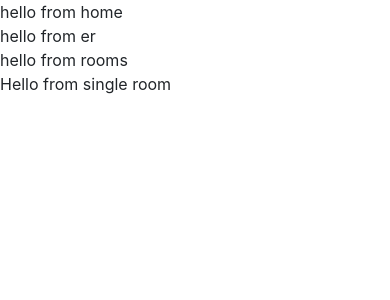
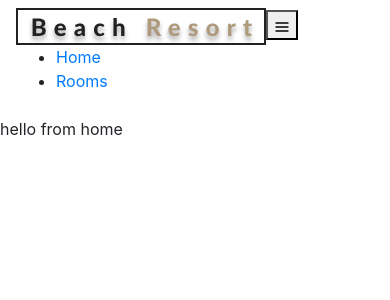
Before and after one commit to mamady310/hotel-rooms, a React (Create React App) app: page / in a window 390 px wide. Shown: the top 300 px of the page. Built offline with nearby package versions, Linux system fonts and the light colour scheme.

Commit message:
created navbar component and hamburger menu to toggle when clicked..now working on hero components for all pages

```diff
--- a/src/App.js
+++ b/src/App.js
@@ -1,17 +1,24 @@
 import React from 'react';
 import './App.css';
-import Home from "./pages/Home"
-import Error from "./pages/Error"
-import Rooms from "./pages/Rooms"
-import SingleRooms from "./pages/SingleRooms"
+import Home from "./pages/Home";
+import Error from "./pages/Error";
+import Rooms from "./pages/Rooms";
+import SingleRoom from "./pages/SingleRoom";
+import { Route, Switch } from 'react-router-dom';
+import NavBar from './components/NavBar'
 
 function App() {
   return (
     <>
-     <Home />
-     <Error />
-     <Rooms/>
-     <SingleRooms/>
+    <NavBar />
+    <Switch>
+    <Route exact path="/" component={Home}/>
+    <Route exact path="/rooms/" component={Rooms}/>
+    <Route exact path="/rooms/:single" component={SingleRoom}/>
+    <Route component={Error} />
+    </Switch>
+
+
     </>
   );
 }
--- /dev/null
+++ b/src/components/NavBar.js
@@ -0,0 +1,38 @@
+import React, { Component } from 'react'
+import logo from '../images/logo.svg';
+import { FiMenu } from "react-icons/fi";
+import {Link} from 'react-router-dom';
+
+export default class Navbar extends Component {
+   state={
+       isOpen: false
+   }
+   handleToggle = () => {
+       this.setState({isOpen:!this.state.isOpen})
+   }
+    render() {
+        return (
+       <nav className="navbar">
+           <div className="nav-center">
+            <div className="nav-header">
+                <Link to="/">
+                <img src={logo} alt="logo"/>
+                </Link>
+               <button type="button" className="nav-btn" onClick={this.state.toggle}>
+            <FiMenu className='nav-icon' />
+           </button>
+           </div>
+           <ul className={this.state.isOpen?"nav-links show-nav":"nav-links"}>
+            <li>
+                <Link to="/">Home</Link>
+            </li>
+            <li>
+                <Link to="/">Rooms</Link>
+            </li>
+           </ul>
+           </div>
+
+       </nav>
+        )
+    }
+}
--- a/src/pages/SingleRooms.js
+++ b/src/pages/SingleRoom.js
@@ -1,6 +1,6 @@
 import React, { Component } from 'react';
 
-export default class SingleRooms extends Component {
+export default class SingleRoom extends Component {
     render() {
         return (
             <div>
```
Also changed, not shown: src/components/Hero.js (added, +9 -0 lines).
